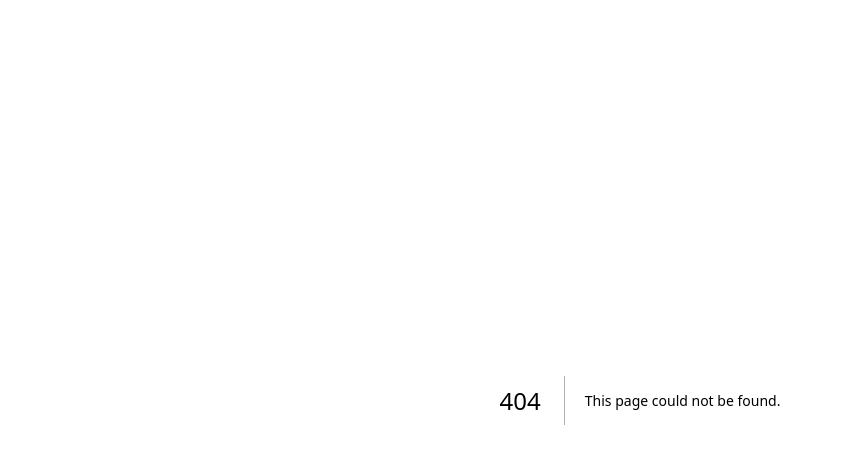
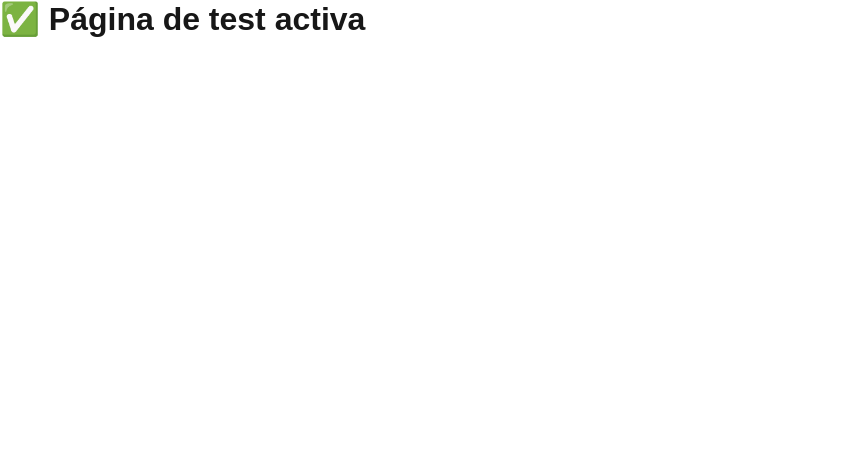
Before and after one commit to VisualTitus/task321, a Next.js app: page /test in a window 1280 px wide. Before the commit this address had no page. Shown: the top 464 px of the page, without its empty margins (0-841 px from the left). Built offline with nearby package versions, Linux system fonts and the light colour scheme.

Commit message:
✅ Add clean test page

```diff
--- /dev/null
+++ b/pages/test.tsx
@@ -0,0 +1,4 @@
+// pages/test.tsx
+export default function TestPage() {
+    return <h1>✅ Página de test activa</h1>;
+  }
```
